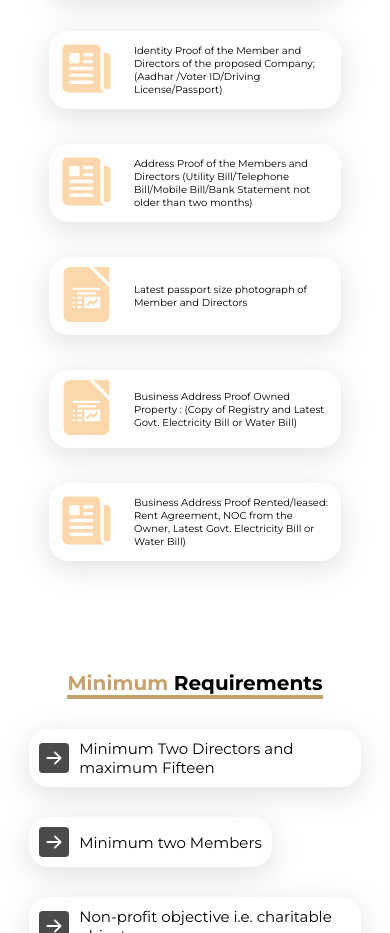
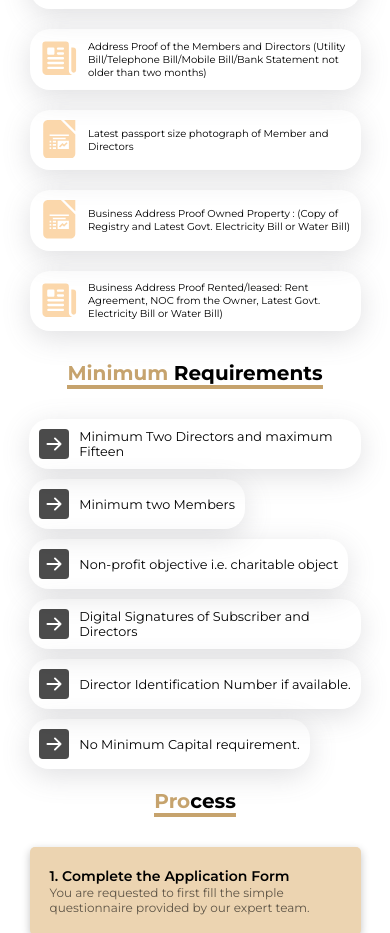
Before and after one commit to lakhan06/legalYodha, a React (Vite) app: page /Section_NPO in a window 390 px wide. Shown: the part 1067-2000 px from the top of the page. Built offline with nearby package versions, Linux system fonts and the light colour scheme.

Commit message:
bug fixed

```diff
--- a/src/components/footer/Footer.css
+++ b/src/components/footer/Footer.css
@@ -120,3 +120,9 @@
     margin: 0px 10px;
   }
 }
+
+@media only screen and (max-width: 450px) {
+  .ftrServiceColumn ul li {
+    zoom: 0.9;
+  }
+}
--- a/src/components/home/Home.jsx
+++ b/src/components/home/Home.jsx
@@ -19,29 +19,29 @@ const Home = () => {
       <Whowe />
       <Services />
       <Qualities />
-      <section id="features" class="f-about">
-    <div class="fe-box">
-        <img src={f1}/>
+      <section id="features" className="f-about">
+        <div className="fe-box">
+          <img src={f1} />
           <h6>Free Consultance</h6>
         </div>
-    <div class="fe-box">
-        <img src={f2}/>
+        <div className="fe-box">
+          <img src={f2} />
           <h6>Online Service</h6>
         </div>
-    <div class="fe-box">
-        <img src={f3}/>
+        <div className="fe-box">
+          <img src={f3} />
           <h6>Save Money</h6>
         </div>
-    <div class="fe-box">
-        <img src={f4}/>
+        <div className="fe-box">
+          <img src={f4} />
           <h6>Hassle Free</h6>
         </div>
-    <div class="fe-box">
-        <img src={f5}/>
+        <div className="fe-box">
+          <img src={f5} />
           <h6>Finance Sorted</h6>
         </div>
-    <div class="fe-box">
-        <img src={f6}/>
+        <div className="fe-box">
+          <img src={f6} />
           <h6>24/7 Support</h6>
         </div>
       </section>
--- a/src/components/servicePage_components/docRequired/DocRequired.css
+++ b/src/components/servicePage_components/docRequired/DocRequired.css
@@ -3,7 +3,7 @@
   flex-direction: column;
   align-items: center;
   justify-content: center;
-  margin: 50px 0;
+  margin: 20px 0;
 }
 
 .docRecHeading {
@@ -26,7 +26,7 @@
   display: flex;
   justify-content: center;
   align-items: center;
-  gap: 15px 30px;
+  gap: 15px 10px;
   flex-wrap: wrap;
   width: 80vw;
 }
@@ -55,15 +55,14 @@
 }
 
 @media screen and (max-width: 850px) {
-  .docRecHeading{
+  .docRecHeading {
     font-size: 25px;
   }
-  .docRecHeading span{
+  .docRecHeading span {
     font-size: 25px;
   }
 
   .singleDocRec {
-
     font-size: 10px;
     /* width: auto; */
   }
@@ -73,10 +72,15 @@
 }
 
 @media screen and (max-width: 600px) {
-  .docRecHeading{
+
+  .docRecSection {
+    margin: 0;
+  }
+
+  .docRecHeading {
     font-size: 20px;
   }
-  .docRecHeading span{
+  .docRecHeading span {
     font-size: 20px;
   }
 
@@ -89,15 +93,19 @@
   .docRecContainer {
     flex-direction: column;
     width: 80vw;
+    gap: 0;
+  }
+
+  .sdrLeft {
+    zoom: 0.9;
   }
 }
 
-
 @media screen and (max-width: 300px) {
-  .docRecHeading{
+  .docRecHeading {
     font-size: 15px;
   }
-  .docRecHeading span{
+  .docRecHeading span {
     font-size: 15px;
   }
 
@@ -105,3 +113,15 @@
     flex-direction: column;
   }
 }
+
+@media screen and (max-width: 400px) {
+  .docRecContainer {
+    width: 90vw;
+  }
+  .sdrLeft {
+    zoom: 0.7;
+  }
+  .singleDocRec {
+    gap: 10px;
+  }
+}
--- a/src/components/servicePage_components/minRequirement/MinRequirement.css
+++ b/src/components/servicePage_components/minRequirement/MinRequirement.css
@@ -3,7 +3,7 @@
   flex-direction: column;
   justify-content: center;
   align-items: center;
-  margin: 50px 0;
+  margin: 20px 0;
 }
 
 .min_req_heading {
@@ -62,14 +62,16 @@
 }
 
 @media screen and (max-width: 500px) {
+
   .minReqContainer {
     width: 85vw;
     flex-direction: column;
     align-items: flex-start;
-
+    gap: 10px;
   }
   .singleMinReq {
     width: auto;
+    font-size: 0.8rem;
   }
   .min_req_heading{
     font-size: 20px;
--- a/src/components/servicePage_components/processOfRegistration/Process.css
+++ b/src/components/servicePage_components/processOfRegistration/Process.css
@@ -1,4 +1,4 @@
-.process{
+.process {
   display: flex;
   flex-direction: column;
   align-items: center;
@@ -9,7 +9,6 @@
   text-align: center;
   border-bottom: 4px solid var(--dark1);
   text-align: center;
-
 }
 
 .process_heading span {
@@ -29,16 +28,15 @@
   width: 80vw;
   align-items: center;
   flex-wrap: wrap;
-
 }
 .singleProcess {
   width: 45%;
   padding: 20px;
-    background-color:var(--lighter2);
+  background-color: var(--lighter2);
   border-radius: 5px;
   box-shadow: rgba(0, 0, 0, 0.24) 0px 3px 8px;
   margin: 10px;
-    height: 20vh;
+  height: max-content;
 }
 
 .singleProcess:hover {
@@ -47,7 +45,7 @@
 
 .singleProcess .PHBold {
   font-size: 1.2rem;
-    font-weight:600 ;
+  font-weight: 600;
 }
 
 .singleProcess .processDescription {
@@ -57,20 +55,18 @@
 @media screen and (max-width: 1000px) {
   .processes_container {
     width: 90vw;
-    column-gap: 10px
+    column-gap: 10px;
   }
-  .process_heading{
+  .process_heading {
     font-size: 25px;
   }
-  .process_heading span{
+  .process_heading span {
     font-size: 25px;
   }
   .singleProcess .PHBold {
     width: 100%;
     font-size: 14px;
-
   }
-
 
   .singleProcess .processDescription {
     font-size: 12px;
@@ -81,20 +77,19 @@
   .singleProcess {
     width: 40vw;
   }
-  .process_heading{
+  .process_heading {
     font-size: 20px;
   }
-  .process_heading span{
+  .process_heading span {
     font-size: 20px;
   }
-
 }
 
 @media screen and (max-width: 800px) {
   .processes_container {
     flex-direction: column;
   }
-  .singleProcess{
+  .singleProcess {
     height: auto;
     width: auto;
   }
--- a/src/components/services/Services.css
+++ b/src/components/services/Services.css
@@ -79,7 +79,7 @@
   border-radius: 10px;
   border: 2px solid var(--lighter2);
   width: 250px;
-  height: 480px;
+  height: 460px;
   position: relative;
   font-size: 0.98rem;
   line-height: 23 px;
@@ -124,15 +124,14 @@
 }
 
 .singleServiceCard .learn_more a {
-  color: white;
+  color: var(--light1);
   transition: ease-in-out 3s;
   /* text-shadow: 1px 1px 1px white; */
 }
 .singleServiceCard .learn_more a:hover {
-  color: #39c7ff;
+  color: var(--dark1);
   text-decoration: underline;
   text-underline-offset: 3px;
-  transition: ease-in-out 3s;
 }
 
 @media screen and (max-width: 1000px) {
@@ -147,12 +146,30 @@
 }
 
 @media screen and (max-width: 450px) {
+
+  .servicesCardContainer legend {
+    font-size: 2rem;
+  }
+
+  .servicesCardContainer legend span {
+    font-size: 3rem;
+  }
+
   .serviceCatagories {
     flex-direction: column;
     gap: 10px;
   }
 
+  .singleServiceCategory {
+    zoom: 0.8;
+  }
+
   .serviceCards {
-    gap: 20px;
+    gap: 10px;
+  }
+
+  .singleServiceCard {
+    /* transform: scale(0.9); */
+    zoom: 0.9;
   }
 }
--- a/src/components/services/Services.jsx
+++ b/src/components/services/Services.jsx
@@ -154,7 +154,7 @@ const IncomeTaxData = [
     },
     {
         title: 'Income Tax Notice',
-        price: 'Price on Request',
+        price: '₹4000',
         features: [
             'Representation for income tax notices',
             'Assessment and response strategy',
--- a/src/components/whowe/Whowe.css
+++ b/src/components/whowe/Whowe.css
@@ -7,7 +7,8 @@
 }
 
 .whowe_card {
-  box-shadow: rgba(60, 64, 67, 0.3) 0px 1px 2px 0px, rgba(60, 64, 67, 0.15) 0px 2px 6px 2px;
+  box-shadow: rgba(60, 64, 67, 0.3) 0px 1px 2px 0px,
+    rgba(60, 64, 67, 0.15) 0px 2px 6px 2px;
   display: flex;
   justify-content: space-between;
   align-items: center;
@@ -24,7 +25,7 @@
   font-size: 3rem;
   text-align: center;
   font-weight: 600;
-  color: #141A28;
+  color: #141a28;
   /* text-shadow: 3px 2px 8px grey; */
   /* text-decoration: underline; */
 }
@@ -81,9 +82,20 @@
 /* Mobile devices (320px - 480px) */
 @media only screen and (max-width: 480px) {
   /* CSS styles specific to mobile devices */
-  .whowe_card legend{
+
+  .whowe_card {
+    zoom: 0.9;
+  }
+
+  .whowe_card legend {
     line-height: 0.9;
+    font-size: 2rem;
   }
+
+  .whowe_card legend span {
+    font-size: 3rem;
+  }
+
   .whowe_card {
     flex-direction: column;
     padding: 50px 20px;
@@ -91,14 +103,19 @@
 
   .weLeft .weLottie {
     width: 200px;
+    margin: -30px;
   }
 
   .weRight h1 {
+    font-size: 2rem;
+  }
+
+  .weRight h1 .spanone {
     font-size: 2.5rem;
   }
 
-  .weRight h1 .spanone {
-    font-size: 3rem;
+  .weRight li {
+    font-size: 1rem;
   }
 }
 
@@ -112,12 +129,19 @@
   .weLeft .weLottie {
     width: 300px;
   }
+  .weRight h1 {
+    font-size: 2.3rem;
+  }
+
+  .weRight h1 .spanone {
+    font-size: 2.9rem;
+  }
 }
 
 /* Small screens, laptops (769px - 1024px) */
 @media only screen and (min-width: 769px) and (max-width: 1024px) {
   /* CSS styles specific to small screens and laptops */
   .weLeft .weLottie {
-    width: 400px;
+    width: 300px;
   }
 }
--- a/src/components/whowe/Whowe.jsx
+++ b/src/components/whowe/Whowe.jsx
@@ -1,5 +1,4 @@
 import './Whowe.css'
-import Whoimage from '../../images/whoweclear.png'
 import Lottie from 'lottie-react';
 import animation from './1715198256077.json';
 
```
Lines whose indentation alone changed are shown as unchanged.
